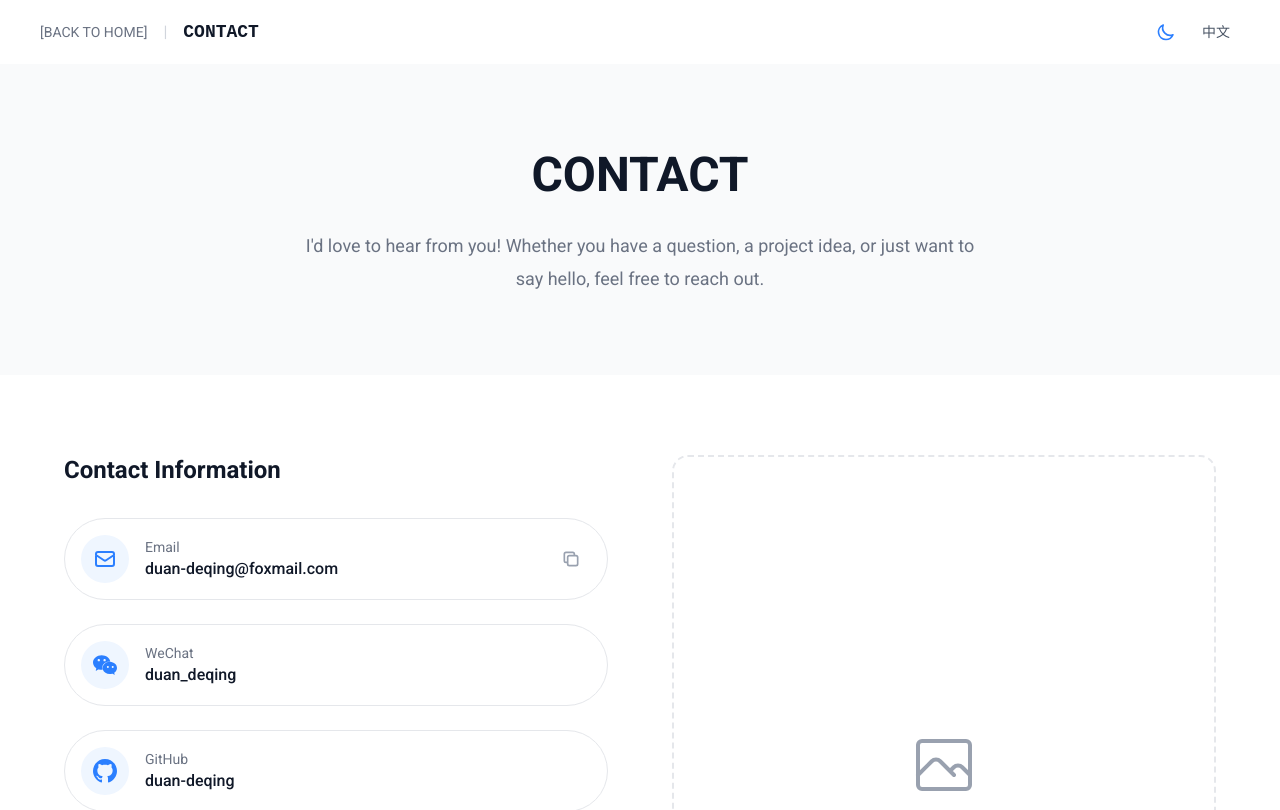
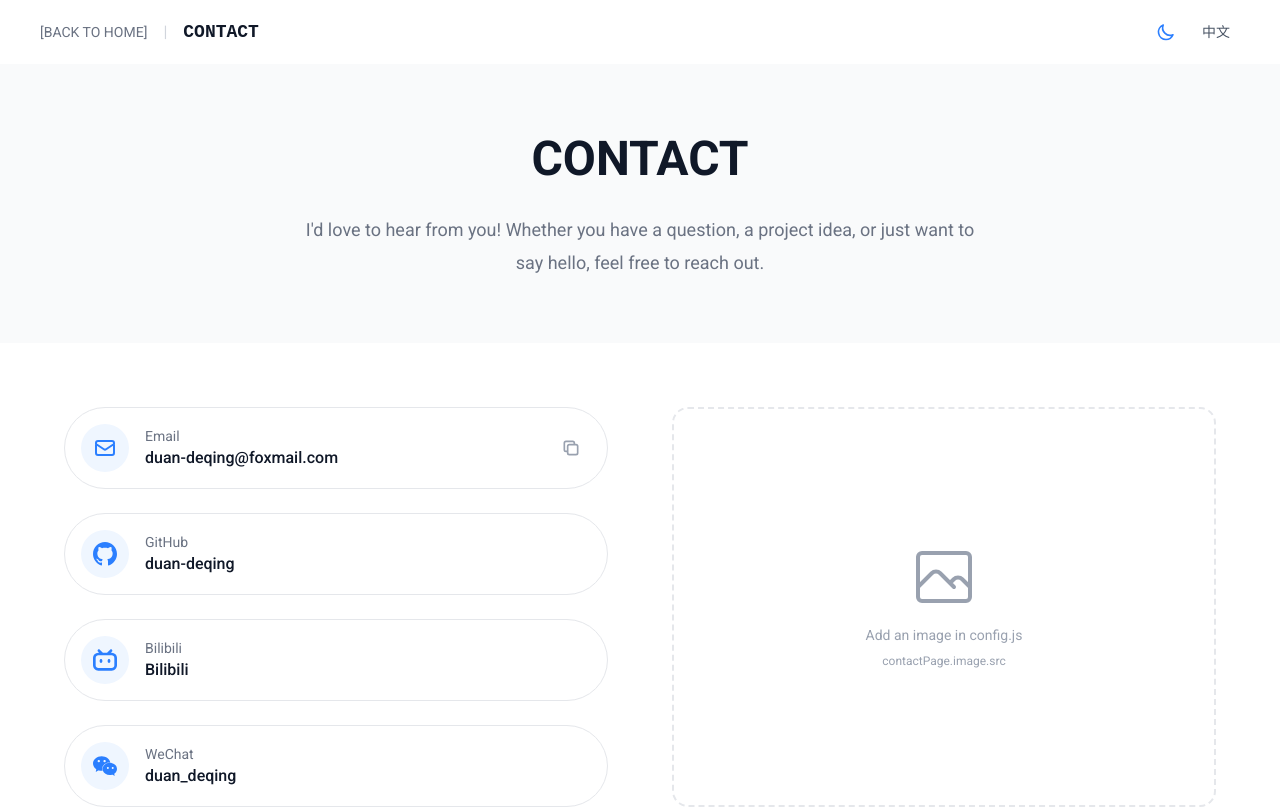
Before and after one commit to duan-deqing/duan-deqing.github.io, a React (Vite) app: page /contact in a window 1280 px wide. Shown: the top 810 px of the page. Built offline with nearby package versions, Linux system fonts and the light colour scheme; a web font is replaced by a local one.

Commit message:
ver 1.2.6 - 优化contact页面 - 删除了一些无效的东西

```diff
--- a/package.json
+++ b/package.json
@@ -1,7 +1,7 @@
 {
   "name": "stylan_site",
   "private": true,
-  "version": "1.2.5",
+  "version": "1.2.6",
   "type": "module",
   "scripts": {
     "dev": "vite",
--- a/src/config.js
+++ b/src/config.js
@@ -184,13 +184,6 @@ const config = {
         href: "mailto:duan-deqing@foxmail.com",
       },
       {
-        icon: "wechat",
-        label: { en: "WeChat", zh: "微信" },
-        value: "duan_deqing",
-        href: null,
-        qrcode: "/images/wechat-qrcode.png",
-      },
-      {
         icon: "github",
         label: { en: "GitHub", zh: "GitHub" },
         value: "duan-deqing",
@@ -201,6 +194,13 @@ const config = {
         label: { en: "Bilibili", zh: "B站" },
         value: "Bilibili",
         href: "https://space.bilibili.com/18756460",
+      },
+      {
+        icon: "wechat",
+        label: { en: "WeChat", zh: "微信" },
+        value: "duan_deqing",
+        href: null,
+        qrcode: "/images/wechat-qrcode.png",
       },
     ],
     // 表单标签
--- a/src/pages/ContactPage.jsx
+++ b/src/pages/ContactPage.jsx
@@ -105,7 +105,7 @@ function ContactPage() {
 
       <main className="w-full pt-16 flex-grow">
         {/* Hero Section */}
-        <section className="py-20 px-6 bg-gray-50 dark:bg-gray-800/50">
+        <section className="py-16 px-6 bg-gray-50 dark:bg-gray-800/50">
           <div className="max-w-4xl mx-auto text-center">
             <h1
               className="text-4xl md:text-5xl font-bold text-gray-900 dark:text-white mb-6"
@@ -123,18 +123,11 @@ function ContactPage() {
         </section>
 
         {/* Contact Content */}
-        <section className="py-20 px-6">
+        <section className="py-16 px-6 flex-grow">
           <div className="max-w-6xl mx-auto grid grid-cols-1 lg:grid-cols-2 gap-16">
             {/* Left: Contact Info */}
-            <div>
-              <h2
-                className="text-2xl font-bold text-gray-900 dark:text-white mb-8"
-                style={{ lineHeight: "1.3" }}
-              >
-                {lang === "en" ? "Contact Information" : "联系方式"}
-              </h2>
-
-              <div className="space-y-6">
+            <div className="flex flex-col">
+              <div className="space-y-6 flex-1">
                 {contactPage.contactMethods.map((method) => (
                   <div
                     key={method.label.en}
@@ -224,18 +217,18 @@ function ContactPage() {
             </div>
 
             {/* Right: Image */}
-            <div className="hidden lg:flex items-start justify-center">
-              <div className="sticky top-24 w-full">
+            <div className="hidden lg:flex">
+              <div className="w-full">
                 {contactPage.image ? (
-                  <div className="rounded-2xl overflow-hidden border border-gray-200 dark:border-gray-700 shadow-lg">
+                  <div className="rounded-2xl overflow-hidden border border-gray-200 dark:border-gray-700 shadow-lg h-full">
                     <img
                       src={contactPage.image.src}
                       alt={t(contactPage.image.alt)}
-                      className="w-full h-auto object-cover"
+                      className="w-full h-full object-cover"
                     />
                   </div>
                 ) : (
-                  <div className="w-full aspect-[4/5] rounded-2xl border-2 border-dashed border-gray-200 dark:border-gray-700 flex flex-col items-center justify-center text-gray-400 dark:text-gray-500">
+                  <div className="w-full h-full min-h-[400px] rounded-2xl border-2 border-dashed border-gray-200 dark:border-gray-700 flex flex-col items-center justify-center text-gray-400 dark:text-gray-500">
                     <svg className="w-16 h-16 mb-4" fill="none" viewBox="0 0 24 24" stroke="currentColor">
                       <path strokeLinecap="round" strokeLinejoin="round" strokeWidth={1.5} d="M2.25 15.75l5.159-5.159a2.25 2.25 0 013.182 0l5.159 5.159m-1.5-1.5l1.409-1.409a2.25 2.25 0 013.182 0l2.909 2.909M3.75 21h16.5a1.5 1.5 0 001.5-1.5V4.5a1.5 1.5 0 00-1.5-1.5H3.75a1.5 1.5 0 00-1.5 1.5v15a1.5 1.5 0 001.5 1.5z" />
                     </svg>
```
Also changed, not shown: 4 other files (tests, documents, lock files or other folders).
